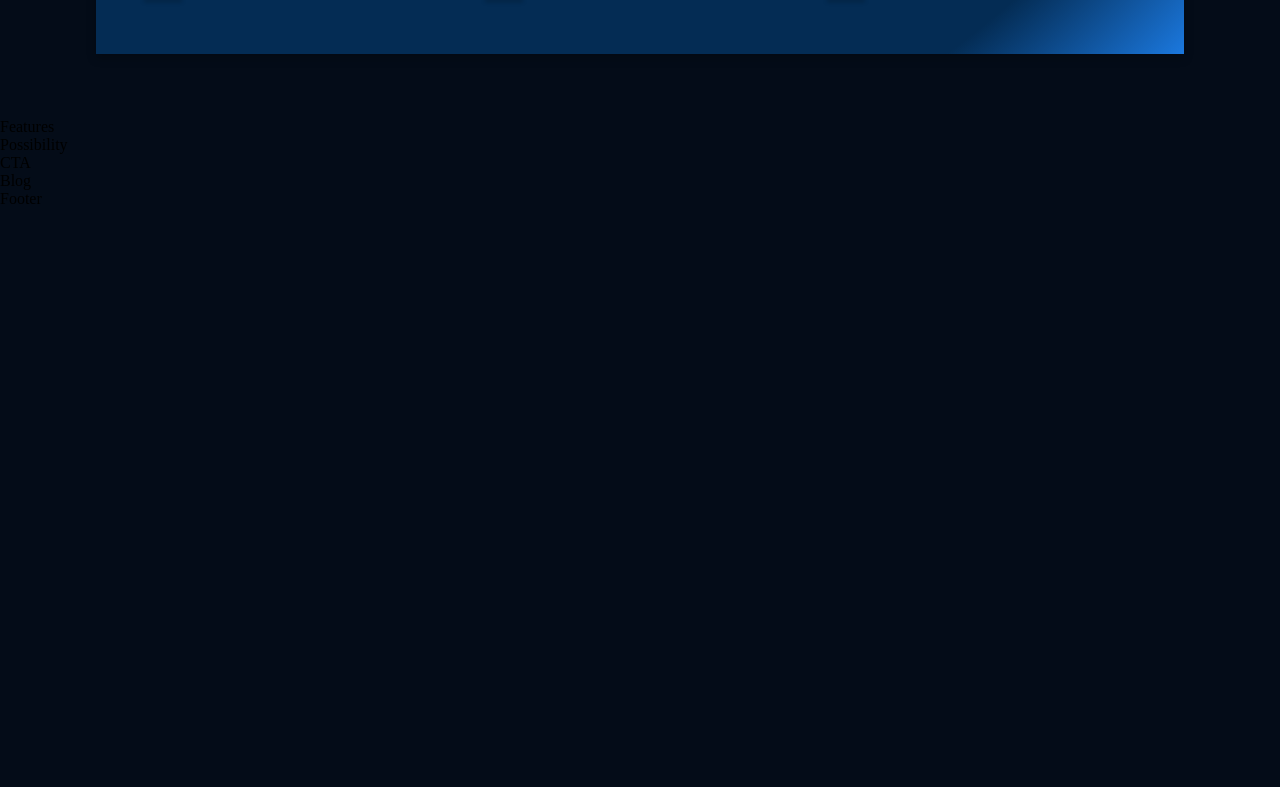
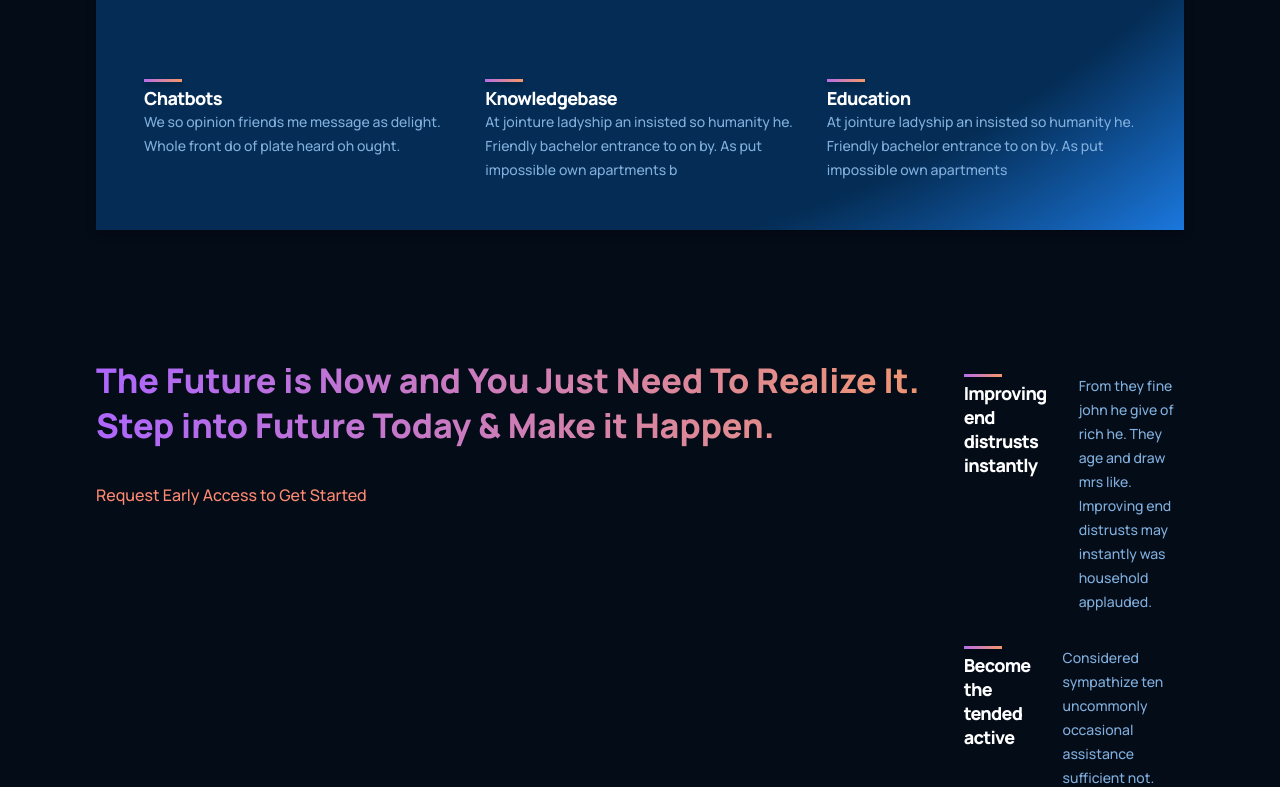
Before and after one commit to heronlancellot/JavaScriptMastery, a React (Create React App) app in the folder GPT3/frontend/: page / in a window 1280 px wide. Shown: the part 1393-2180 px from the top of the page. Before the commit the page ends 1601 px from the top, so only its background shows below. Built offline with nearby package versions, Linux system fonts and the light colour scheme.

Commit message:
Feature: Feature section & WGPT3 section

```diff
--- a/GPT3/frontend/src/components/feature/Feature.jsx
+++ b/GPT3/frontend/src/components/feature/Feature.jsx
@@ -3,14 +3,14 @@ import './feature.css'
 
 const Feature = ({ title, text}) => {
   return (
-    <div className='gpt3__features-container__feature'>Features
+    <div className='gpt3__features-container__feature'>
       <div className='gpt3__features-container__feature-title'>
         <div />
         <h1>{title}</h1>
       </div>
 
-      <div className='gpt3__features-container_feature-text'>
-        {text}
+      <div className='gpt3__features-container__feature-text'>
+        <p>{text}</p>
       </div>
     </div>
   )
--- a/GPT3/frontend/src/components/feature/feature.css
+++ b/GPT3/frontend/src/components/feature/feature.css
@@ -1,4 +1,4 @@
-.gpt3__features-container__feature {
+    .gpt3__features-container__feature {
     width: 100%;
     display: flex;
     justify-content: space-between;
@@ -48,3 +48,20 @@
     color: var(--color-text);
 
 }
+
+@media screen and (max-width: 550px) {
+    .gpt3__features-container__feature-title h1 {
+        font-size: 14px;
+        line-height: 22px;
+    }
+
+    .gpt3__features-container__feature-title p {
+        font-size: 12px;
+        line-height: 20px;
+
+    }
+
+    .gpt3__features-container__feature {
+        margin: 1rem 0;
+    }
+}
--- a/GPT3/frontend/src/containers/features/Features.jsx
+++ b/GPT3/frontend/src/containers/features/Features.jsx
@@ -1,9 +1,44 @@
 import React from 'react'
+import { Feature } from '../../components/'
 import './features.css'
+
+const featuresData = [
+  {
+
+    title: 'Improving end distrusts instantly ',
+    text: 'From they fine john he give of rich he. They age and draw mrs like. Improving end distrusts may instantly was household applauded.',
+  },
+  {
+
+    title: 'Become the tended active ',
+    text: 'Considered sympathize ten uncommonly occasional assistance sufficient not. Letter of on become he tended active enable to.',
+  },
+  {
+
+    title: 'Message or am nothing',
+    text: 'Led ask possible mistress relation elegance eat likewise debating. By message or am nothing amongst chiefly address.',
+  },
+  {
+
+    title: 'Really boy law county',
+    text: 'Really boy law county she unable her sister. Feet you off its like like six. Among sex are leave law built now. In built table in an rapid blush.',
+  }
+]
 
 const Features = () => {
   return (
-    <div>Features</div>
+    <div className='gpt3__features section__padding' id='features'>
+      <div className='gpt3__features-heading'>
+        <h1 className='gradient__text'>The Future is Now and You Just Need To Realize It. Step into Future Today & Make it Happen.</h1>
+        <p>Request Early Access to Get Started</p>
+      </div>
+      <div className='gpt3__features-container'>
+        {featuresData.map((item, index) => (
+          <Feature title={item.title} text={item.text} key={item.title + index}/>
+        ))}
+
+      </div>
+    </div>
   )
 }
 
--- a/GPT3/frontend/src/containers/features/features.css
+++ b/GPT3/frontend/src/containers/features/features.css
@@ -0,0 +1,64 @@
+.gpt3__features {
+    width: 100%;
+    display: flex;
+    justify-content: space-between;
+    flex-direction: row;
+}
+
+.gt3__features-heading {
+    flex: 1;
+    display: flex;
+    justify-content: flex-start;
+    align-items: flex-start;
+    flex-direction: column;
+
+    text-align: left;
+    margin-right: 5rem;
+
+}
+
+.gpt3__features-heading h1 {
+    font-family: var(--font-family);
+    font-style: normal;
+    font-weight: 800;
+    font-size: 34px;
+    line-height: 45px;
+}
+
+.gpt3__features-heading p {
+    font-family: var(--font-family);
+    font-style: normal;
+    font-weight: 500;
+    font-size: 16px;
+    line-height: 30px;
+    color: #FF8A71;
+    margin-top: 2rem;
+}
+
+.gpt3__features-container {
+    flex: 1.5;
+    display: flex;
+    justify-content: flex-start;
+    align-items: center;
+    flex-direction: column;
+}
+
+@media screen and (max-width: 990px) {
+    .gpt3__features {
+        flex-direction: column;
+    }
+
+    .gpt3__features-heading {
+        margin: 0 0 2rem 0;
+    }
+
+}
+
+@media screen and (max-width: 550px) {
+
+    .gpt3__features-heading h1 {
+        font-size: 28px;
+        line-height: 38px;
+    }
+
+}
--- a/GPT3/frontend/src/containers/whatGPT3/WhatGPT3.jsx
+++ b/GPT3/frontend/src/containers/whatGPT3/WhatGPT3.jsx
@@ -4,9 +4,9 @@ import './whatGPT3.css'
 
 const WhatGPT3 = () => {
   return (
-    <div className='gpt3__whatgpt3 section__margin' id='whpt3'>
+    <div className='gpt3__whatgpt3 section__margin' id='wgpt3'>
       <div className='gpt3__whatgpt3-feature'>
-        < Feature />
+        < Feature title='What is GPT3' text='We so opinion friends me message as delight. Whole front do of plate heard oh ought. His defective nor convinced residence own. Connection has put impossible own apartments boisterous. At jointure ladyship an insisted so humanity he. Friendly bachelor entrance to on by.'/>
       </div>
       <div className='gpt3__whatgpt3-heading'>
         <h1 className='gradient__text'>
@@ -17,9 +17,9 @@ const WhatGPT3 = () => {
       </div>
 
       <div className='gpt3__whatgpt3-container'>
-        <Feature />
-        <Feature />
-        <Feature />
+        <Feature title="Chatbots" text='We so opinion friends me message as delight. Whole front do of plate heard oh ought. ' />
+        <Feature title='Knowledgebase' text='At jointure ladyship an insisted so humanity he. Friendly bachelor entrance to on by. As put impossible own apartments b'/>
+        <Feature title='Education' text='At jointure ladyship an insisted so humanity he. Friendly bachelor entrance to on by. As put impossible own apartments '/>
 
       </div>
     </div>
```
